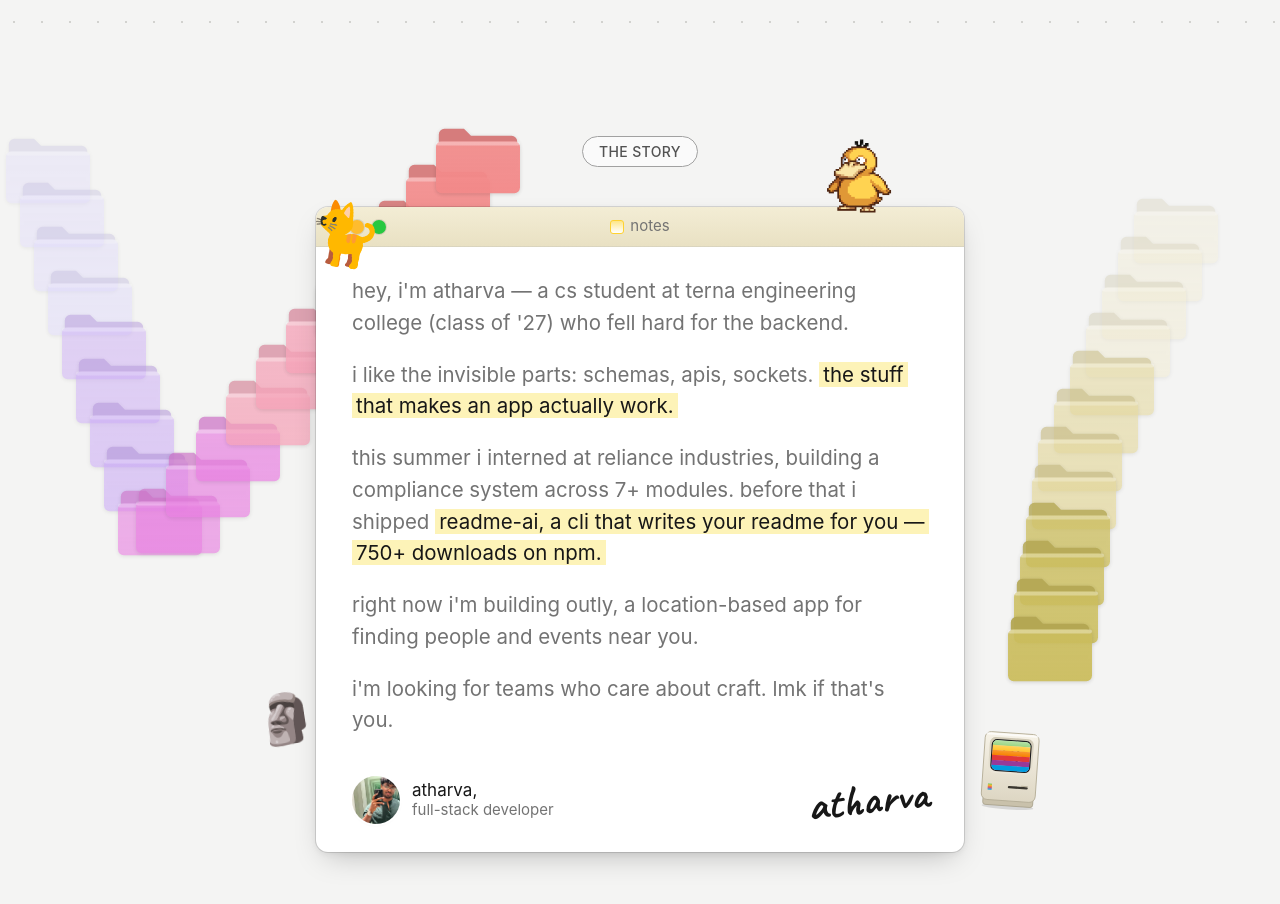
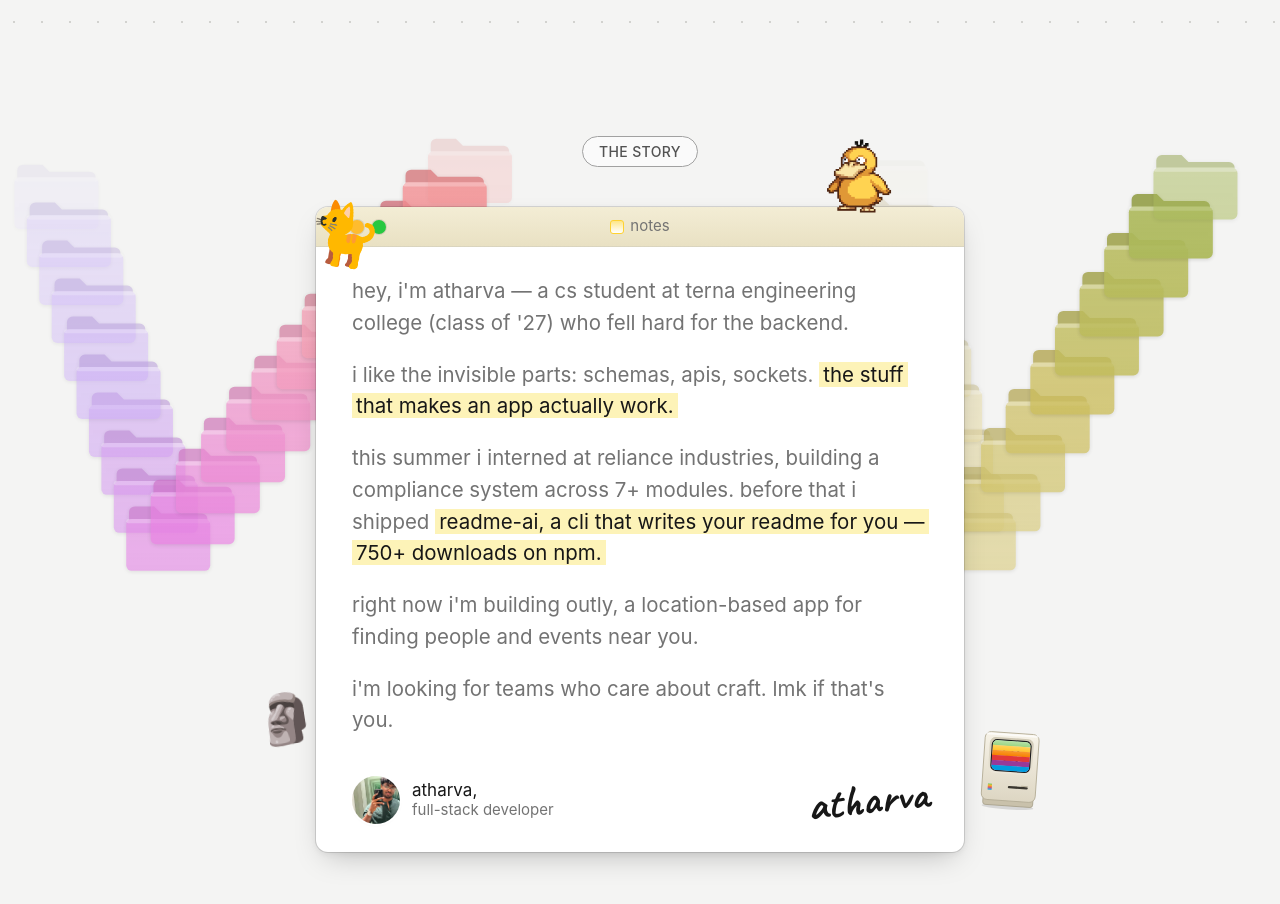
Before and after one commit to AtharvaShirke95032/portfolio26, a Next.js app: page / in a window 1280 px wide. Shown: the part 860-1764 px from the top of the page. Built offline with nearby package versions, Linux system fonts and the light colour scheme.

Commit message:
feat: enhance FolderTrail component with improved path handling and animation effects

```diff
--- a/src/components/Sections.tsx
+++ b/src/components/Sections.tsx
@@ -1,7 +1,16 @@
 "use client";
 
 import { useMemo, useRef, useState, type ReactNode } from "react";
-import { motion, useInView } from "motion/react";
+import {
+  motion,
+  useAnimationFrame,
+  useInView,
+  useMotionValue,
+  useMotionValueEvent,
+  useReducedMotion,
+  useTransform,
+  type MotionValue,
+} from "motion/react";
 import { entries, profile, projects, skills, type Entry } from "@/lib/data";
 import { Photo } from "./arts";
 import { MacWindow, useDesktop } from "./desktop";
@@ -21,47 +30,126 @@ function Chip({ children }: { children: ReactNode }) {
 
 /* ------------------------------ about ------------------------------ */
 
+type Pt = [number, number];
+
+// walks a polyline by arc length: t in [0,1] -> point on the path
+function pathSampler(path: Pt[]) {
+  const segs = path.slice(1).map((p, i) => Math.hypot(p[0] - path[i][0], p[1] - path[i][1]));
+  const total = segs.reduce((a, b) => a + b, 0);
+  return (t: number): Pt => {
+    let d = t * total;
+    for (let i = 0; i < segs.length; i++) {
+      if (d <= segs[i] || i === segs.length - 1) {
+        const k = segs[i] ? Math.min(d / segs[i], 1) : 0;
+        const [a, b] = [path[i], path[i + 1]];
+        return [a[0] + (b[0] - a[0]) * k, a[1] + (b[1] - a[1]) * k];
+      }
+      d -= segs[i];
+    }
+    return path[path.length - 1];
+  };
+}
+
+// blends the palette smoothly along the path so colours flow with the folders
+function colorAt(colors: string[], t: number) {
+  const rgb = (h: string) => [1, 3, 5].map((o) => parseInt(h.slice(o, o + 2), 16));
+  const f = t * (colors.length - 1);
+  const i = Math.min(Math.floor(f), colors.length - 2);
+  const [a, b] = [rgb(colors[i]), rgb(colors[i + 1])];
+  return "#" + a.map((v, j) => Math.round(v + (b[j] - v) * (f - i)).toString(16).padStart(2, "0")).join("");
+}
+
+function TrailFolder({
+  i,
+  count,
+  flow,
+  at,
+  colors,
+  delay,
+  show,
+  onHover,
+}: {
+  i: number;
+  count: number;
+  flow: MotionValue<number>;
+  at: (t: number) => Pt;
+  colors: string[];
+  delay: number;
+  show: boolean;
+  onHover: (h: boolean) => void;
+}) {
+  const t = useTransform(flow, (f) => (f + i / count) % 1);
+  const x = useTransform(t, (v) => at(v)[0]);
+  const y = useTransform(t, (v) => at(v)[1]);
+  // brighter toward the end of the trail, fading in/out at the ends so the loop has no seam
+  const opacity = useTransform(t, (v) => (0.35 + v * 0.65) * Math.min(1, v / 0.07, (1 - v) / 0.07));
+  // stepped so the folder only re-renders a few times per lap, not every frame
+  const color = useTransform(t, (v) => colorAt(colors, Math.round(v * 24) / 24));
+  const [fill, setFill] = useState(() => color.get());
+  useMotionValueEvent(color, "change", setFill);
+
+  return (
+    <motion.div className="absolute left-0 top-0 h-[70px] w-[96px]" style={{ x, y, opacity }}>
+      <motion.div
+        className="pointer-events-auto h-full w-full"
+        initial={{ opacity: 0, y: 24, scale: 0.6 }}
+        animate={show ? { opacity: 1, y: 0, scale: 1 } : undefined}
+        transition={{ delay: delay + i * 0.06, type: "spring", stiffness: 420, damping: 22 }}
+        whileHover={{ y: -12, scale: 1.12, rotate: -4 }}
+        onHoverStart={() => onHover(true)}
+        onHoverEnd={() => onHover(false)}
+      >
+        <Folder color={fill} className="h-full w-full" />
+      </motion.div>
+    </motion.div>
+  );
+}
+
 function FolderTrail({
   colors,
-  points,
+  path,
+  count,
   className,
   start = 0,
+  duration = 22,
 }: {
   colors: string[];
-  points: [number, number][];
+  path: Pt[];
+  count: number;
   className: string;
   start?: number;
+  duration?: number;
 }) {
   const ref = useRef<HTMLDivElement>(null);
-  // the whole trail runs once the section is on screen, folder after folder, to the end
-  const inView = useInView(ref, { once: true, amount: 0.25 });
+  const inView = useInView(ref, { amount: 0.25 });
+  const [shown, setShown] = useState(false);
+  if (inView && !shown) setShown(true);
+  const reduce = useReducedMotion();
+  const at = useMemo(() => pathSampler(path), [path]);
+
+  // the folders ride the path like a conveyor, left to right; hovering one slows the whole trail
+  const flow = useMotionValue(0);
+  const speed = useRef(1);
+  const target = useRef(1);
+  useAnimationFrame((_, dt) => {
+    if (reduce || !inView) return;
+    speed.current += (target.current - speed.current) * Math.min(1, dt / 250);
+    flow.set((flow.get() + (dt / 1000 / duration) * speed.current) % 1);
+  });
+  const onHover = (h: boolean) => (target.current = h ? 0.12 : 1);
+
   return (
     <div ref={ref} className={`pointer-events-none absolute hidden lg:block ${className}`} aria-hidden>
-      {points.map(([x, y], i) => {
-        const end = 0.35 + (i / points.length) * 0.65;
-        return (
-          <motion.div
-            key={i}
-            className="pointer-events-auto absolute h-[70px] w-[96px]"
-            style={{ left: x, top: y }}
-            initial={{ opacity: 0, y: 24, scale: 0.6 }}
-            animate={inView ? { opacity: end, y: 0, scale: 1 } : undefined}
-            transition={{ delay: start + i * 0.09, type: "spring", stiffness: 420, damping: 22 }}
-            whileHover={{ y: -10 }}
-          >
-            <Folder color={colors[Math.floor((i / points.length) * colors.length)]} className="h-full w-full" />
-          </motion.div>
-        );
-      })}
+      {Array.from({ length: count }, (_, i) => (
+        <TrailFolder key={i} i={i} count={count} flow={flow} at={at} colors={colors} delay={start} show={shown} onHover={onHover} />
+      ))}
     </div>
   );
 }
 
-const vTrail: [number, number][] = [
-  ...Array.from({ length: 9 }, (_, i) => [i * 14, i * 44] as [number, number]),
-  ...Array.from({ length: 11 }, (_, i) => [130 + i * 30, 350 - i * 36] as [number, number]),
-];
-const rTrail: [number, number][] = Array.from({ length: 12 }, (_, i) => [180 - i * 16 + (i > 6 ? (i - 6) * 10 : 0), 60 + i * 38] as [number, number]);
+// same "V" on both sides: down the left arm, back up the right, then loop
+const vPath: Pt[] = [[0, 0], [121, 370], [430, -10]];
+const rPath: Pt[] = [[0, 0], [90, 370], [330, -10]];
 
 export function About() {
   const ref = useRef<HTMLElement>(null);
@@ -86,8 +174,8 @@ export function About() {
   return (
     <section id="about" ref={ref} className="relative overflow-hidden py-24">
       <Chip>the story</Chip>
-      <FolderTrail className="left-0 top-24 h-[560px] w-[500px]" points={vTrail} colors={["#dcd6fb", "#c9a8f5", "#e77fe0", "#f5a3b8", "#f38a8a"]} />
-      <FolderTrail className="right-8 top-24 h-[560px] w-[300px]" start={0.4} points={rTrail} colors={["#f0ead0", "#e3d79c", "#cbbd5d"]} />
+      <FolderTrail className="left-0 top-24 h-[560px] w-[530px]" path={vPath} count={22} colors={["#dcd6fb", "#c9a8f5", "#e77fe0", "#f5a3b8", "#f38a8a"]} />
+      <FolderTrail className="right-4 top-24 h-[560px] w-[430px]" start={0.4} path={rPath} count={18} duration={19} colors={["#f0ead0", "#e3d79c", "#cbbd5d", "#a3b85a"]} />
 
       <div className="relative mx-auto mt-10 max-w-[680px] px-4">
         <Draggable id="notes" bounds={ref} trashable={false}>
```
